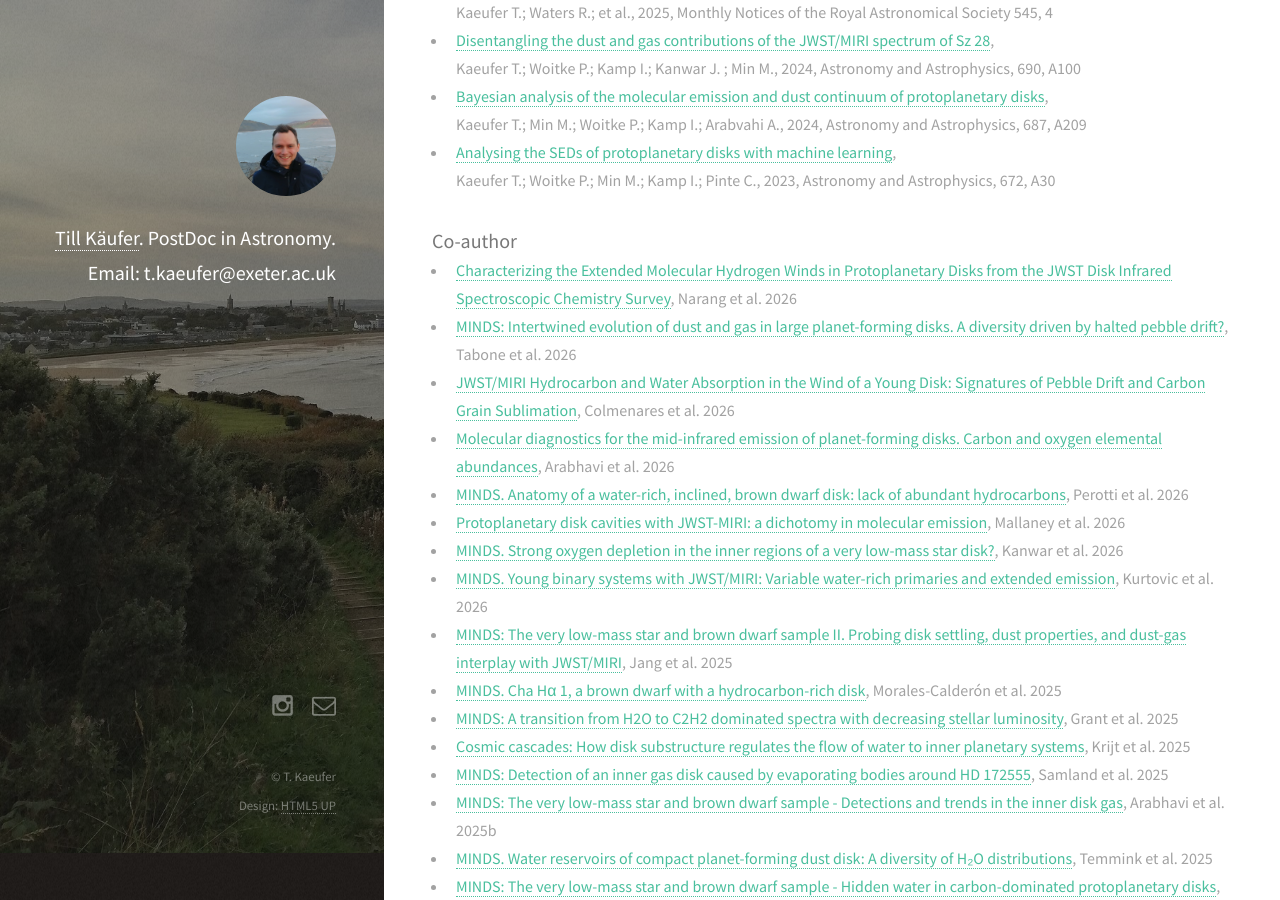
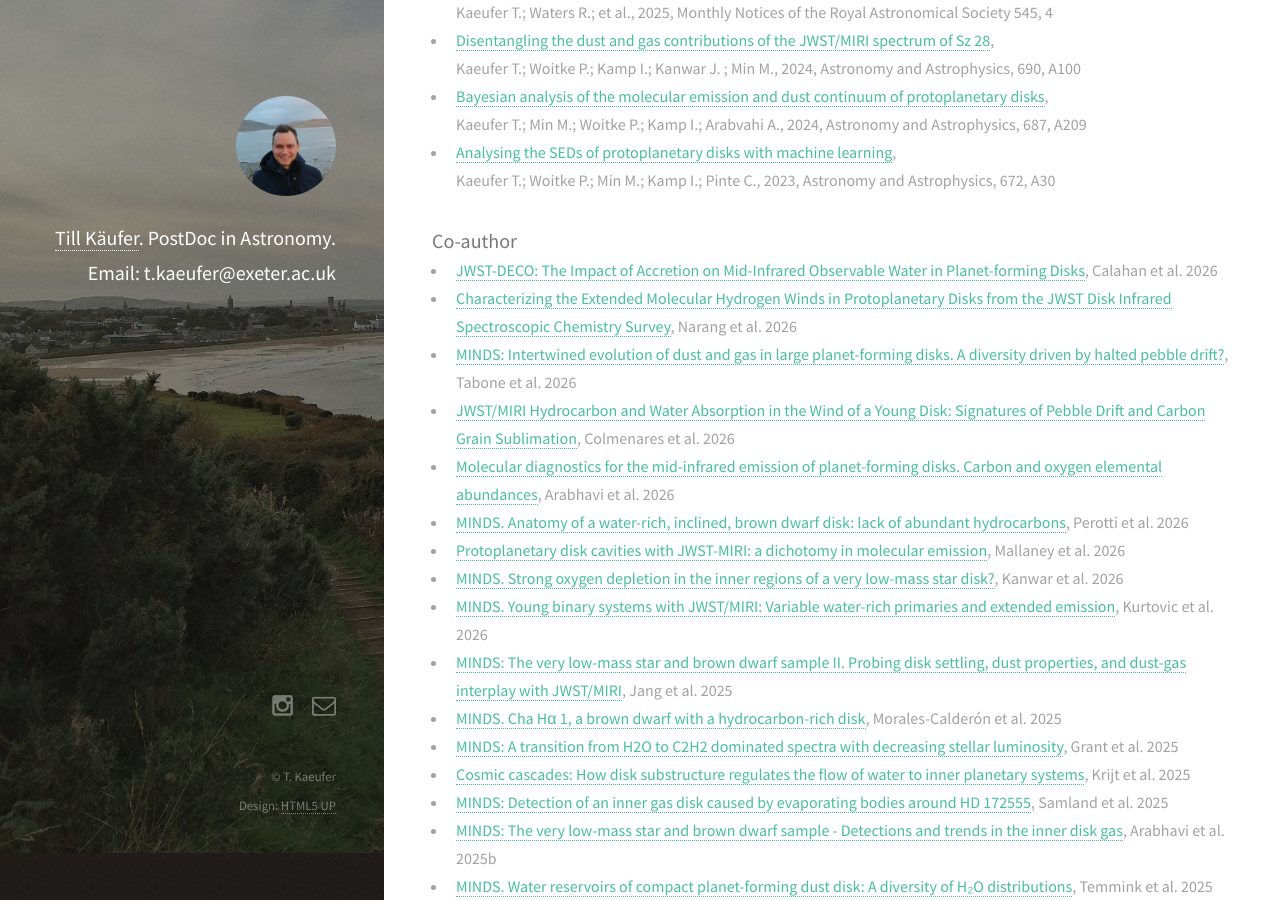
Before and after one commit to tillkaeufer/tillkaeufer.github.io, a Jekyll site: the page built from _posts/2020-10-06-publications.markdown, in a window 1280 px wide and 900 px high, scrolled down 932 px. Built offline with Jekyll 4.4.1, drawn with Linux system fonts in a browser that asks for light colours; nearby versions of some CDN libraries.

Commit message:
jennys accretion paper

```diff
--- a/_posts/2020-10-06-publications.markdown
+++ b/_posts/2020-10-06-publications.markdown
@@ -22,6 +22,7 @@ Kaeufer T.; Woitke P.; Min M.; Kamp I.; Pinte C., 2023, Astronomy and Astrophysi
 
 ### Co-author
 
++ [JWST-DECO: The Impact of Accretion on Mid-Infrared Observable Water in Planet-forming Disks](https://arxiv.org/pdf/2605.22926){:target="_blank"}, Calahan et al. 2026
 + [Characterizing the Extended Molecular Hydrogen Winds in Protoplanetary Disks from the JWST Disk Infrared Spectroscopic Chemistry Survey](https://arxiv.org/abs/2605.07016){:target="_blank"}, Narang et al. 2026
 + [MINDS: Intertwined evolution of dust and gas in large planet-forming disks. A diversity driven by halted pebble drift?](https://arxiv.org/abs/2604.21803){:target="_blank"}, Tabone et al. 2026
 + [JWST/MIRI Hydrocarbon and Water Absorption in the Wind of a Young Disk: Signatures of Pebble Drift and Carbon Grain Sublimation](https://arxiv.org/abs/2604.12242){:target="_blank"}, Colmenares et al. 2026
```
